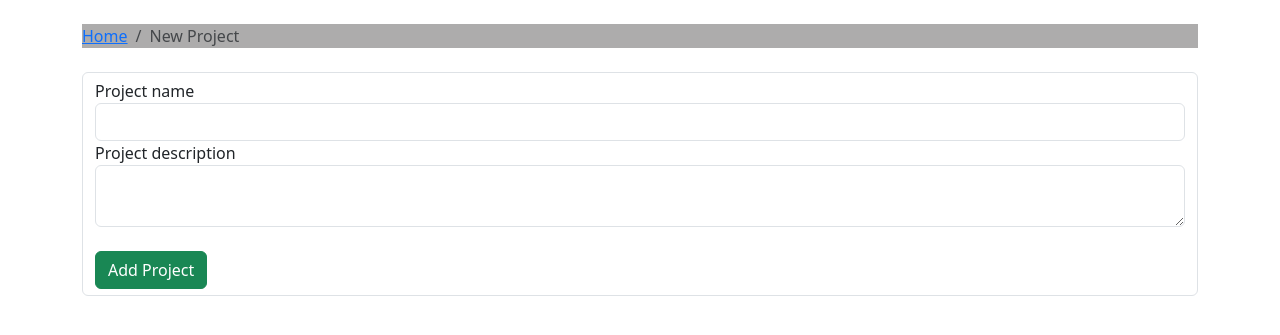
After one commit to Elmasry632/msr_test, a Django app: page /project/1/new/ in a window 1280 px wide. The commit adds this page. Shown: the top 335 px of the page. Run offline with Django 5.2, Linux system fonts and the light colour scheme; some libraries are stand-ins or nearby versions.

Commit message:
form modified

```diff
--- /dev/null
+++ b/msr_test/msr_one/forms.py
@@ -0,0 +1,6 @@
+from django import forms
+from .models import *
+
+class ProjectForm(forms.Form):
+    project_name = forms.CharField(max_length=30, label="Project Name")
+    description = forms.CharField(widget=forms.Textarea, max_length=150, label="Project Description")
--- /dev/null
+++ b/msr_test/msr_one/templates/add_project.html
@@ -0,0 +1,40 @@
+{% extends 'base.html'%}
+{% block title %}
+	New Project
+{% endblock %}
+
+{% block header %}
+	<ol class="breadcrumb my-4" style="background-color: #adacac">
+		<li class="breadcrumb-item">
+			<a href="{% url 'projects_details' %}">Home</a>
+		</li>
+		{% if  projects%}
+			<li class="breadcrumb-item">
+				<a class="text-primary text-decoration-none" href="{% url 'project_detail' board.id %}">{{ board.project_name }}</a>
+			</li>
+		{% endif %}
+
+		<li class="breadcrumb-item active">New Project</li</ol>
+	{% endblock %}
+	{% block form %}
+		<div class="container">
+			<form method="post" class="form-control">
+				{% csrf_token %}
+				<div class="form-group">
+					<label for="pro_name">
+						Project name
+					</label>
+					<input type="text" name="pro_name" id="id_project_name" class="form-control"></div>
+					<div class="form-group">
+						<label for="pro_desc">
+							Project description
+						</label>
+						<textarea name="pro_desc" id="id_project_description" class="form-control" raw="6"></textarea>
+					</div>
+					<div class="form-group">
+						<br>
+							<button type="submit" class="btn btn-success">Add Project</button>
+						</form>
+					</div>
+				</div>
+			{% endblock %}
--- a/msr_test/msr_one/templates/base.html
+++ b/msr_test/msr_one/templates/base.html
@@ -10,13 +10,13 @@
 				</title>
 			</head>
 			<body>
-    <div class="container">
-        {% block header %}
-        {% endblock %}
+				<div class="container"> {% block header %}{% endblock %}
 					</div>
 
-    {% block table %}  {% endblock %}
-
-    {% block footer %}   {% endblock %}
+					{% block table %}{% endblock %}
+					{%block form %}{% endblock %}
+					{% block footer %}{% endblock %}
 				</body>
 			</html>
+		</head>
+	</html>
--- a/msr_test/msr_one/templates/project_detail.html
+++ b/msr_test/msr_one/templates/project_detail.html
@@ -5,7 +5,7 @@
 {% block header %}
 	<ol class="breadcrumb my-4" style="background-color: #adacac">
 		<li class="breadcrumb-item">
-			<a href="{% url 'projects_details' %}">Home</a>
+			<a class="text-decoration-none p-1" href="{% url 'projects_details' %}">Home</a>
 		</li>
 		<li class="breadcrumb-item active">{{ project_det.project_name }}</li>
 	</ol>
--- a/msr_test/msr_one/urls.py
+++ b/msr_test/msr_one/urls.py
@@ -6,4 +6,5 @@ from . import views
 urlpatterns = [
     path('',views.projects_details, name='projects_details'),
     path('project/<int:project_id>/', views.project_detail, name='project_detail'),
+    path('project/<int:project_id>/new/', views.add_project, name='add_project'),
 ]
--- a/msr_test/msr_one/views.py
+++ b/msr_test/msr_one/views.py
@@ -1,14 +1,20 @@
-from django.shortcuts import render,get_object_or_404
+from django.shortcuts import render,get_object_or_404,redirect
 from django.http import HttpResponse,Http404
 from .models import *
-
+from .forms import *
 # Create your views here.
 def projects_details (request, ):
     projects = project_model.objects.all()
     return render(request, "home.html", {"projects": projects})
-
-
-
 def project_detail(request, project_id):
     project_det = get_object_or_404(project_model,id=project_id)
     return render(request, "project_detail.html", {"project_det": project_det})
+def add_project(request, project_id):
+    if request.method == 'POST':
+        form = ProjectForm(request.POST, project_id)
+        if form.is_valid():
+            new_project = form.save()
+            return redirect('project_detail', project_id=new_project.id)
+    else:
+        form = ProjectForm()
+    return render(request, "add_project.html", {"form": form})
```
Also changed, not shown: msr_test/msr_one/templates/home.html (+6 -3 lines), msr_test/msr_one/templates/test.html (added). Lines whose indentation alone changed are shown as unchanged.
